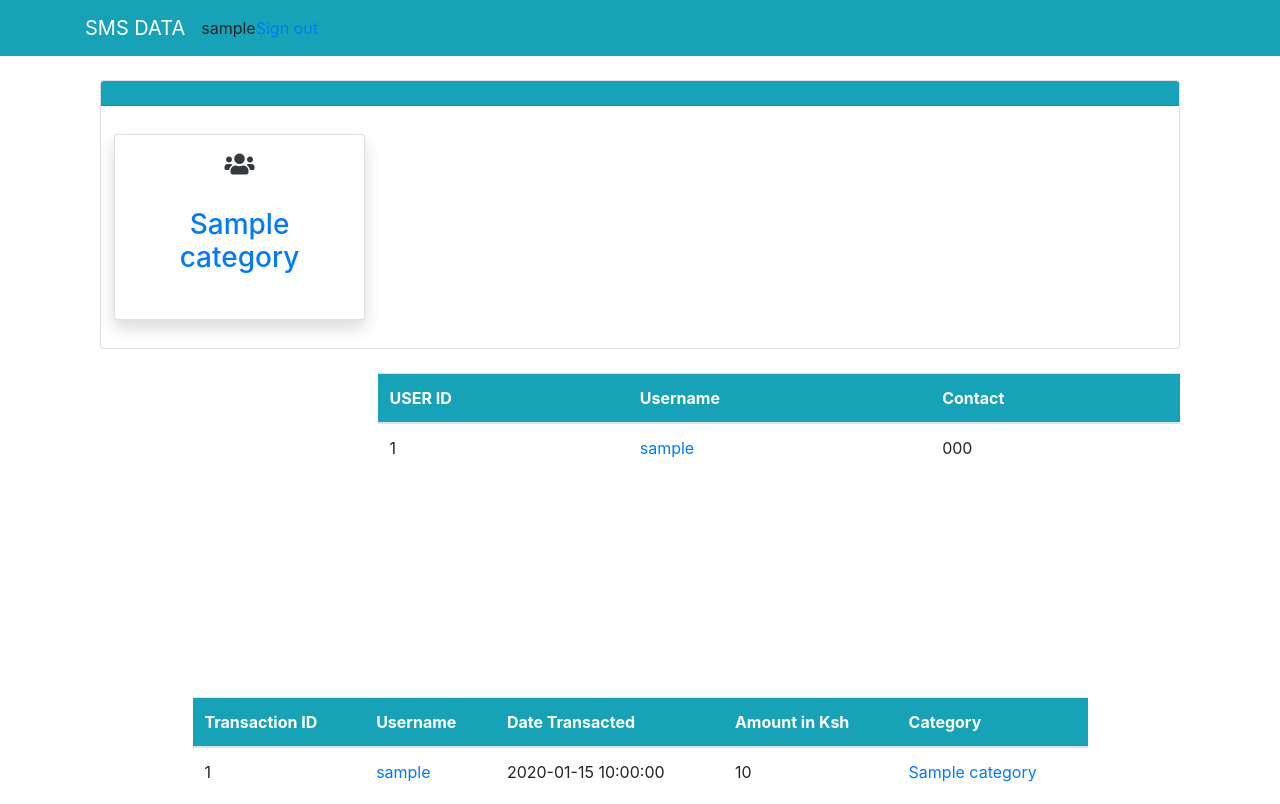
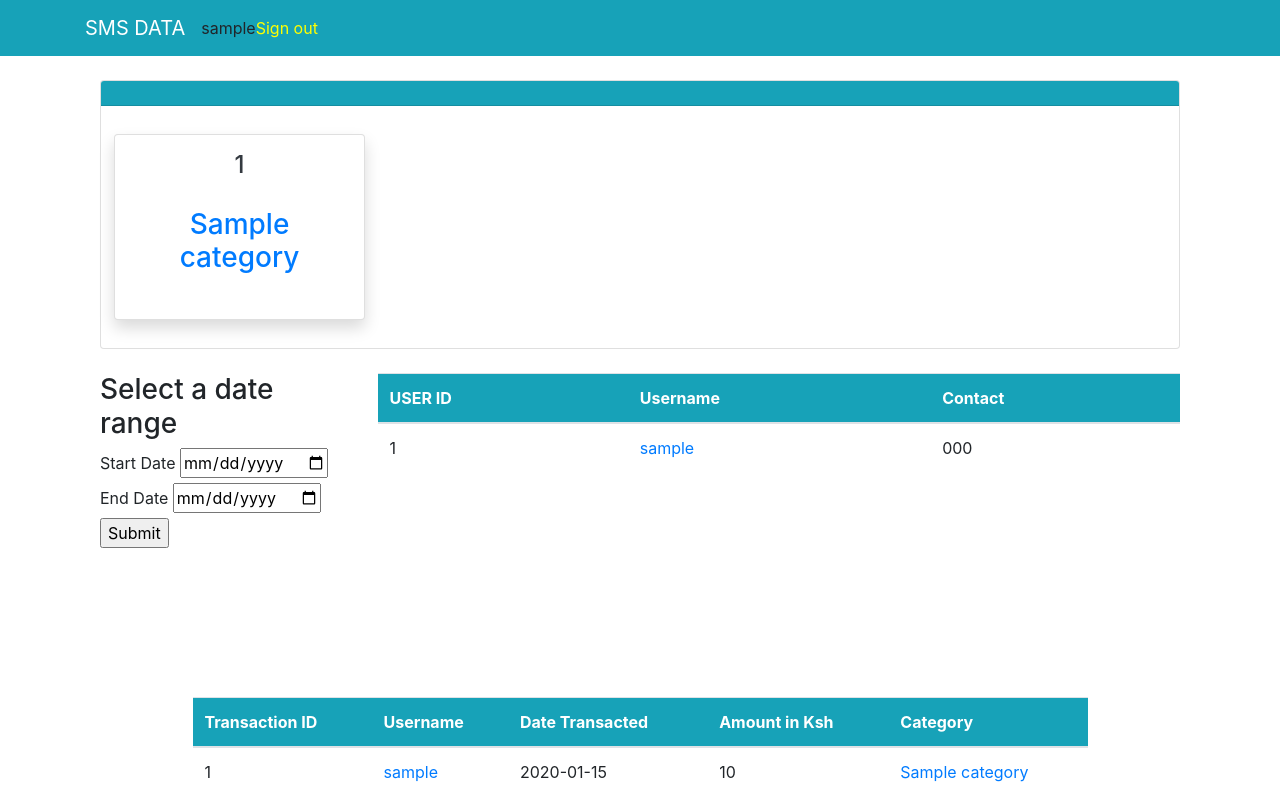
Before and after one commit to MichelAtieno/SMS_Data, a Flask app: page / in a window 1280 px wide. Shown: the top 804 px of the page. Run offline with Flask 2, Linux system fonts and the light colour scheme; a user stored in the database is signed in; tables that the repository leaves empty hold one stand-in row (values such as "Sample post"); some libraries are stand-ins or nearby versions.

Commit message:
Able to view transactions according to date

```diff
--- a/app/main/forms.py
+++ b/app/main/forms.py
@@ -1,20 +1,27 @@
 from flask_wtf import FlaskForm
-from wtforms import IntegerField, StringField, TextAreaField, SubmitField, DateField, SelectField
-from wtforms.validators import Required
+from wtforms import IntegerField, StringField, TextAreaField, SubmitField, SelectField, validators
+from wtforms.fields.html5 import DateField
+from wtforms.validators import Required, DataRequired
 from wtforms_sqlalchemy.fields import QuerySelectField
 from ..models import User, Transaction, Category
 
-def category_query():
-    return Category.query
+# def category_query():
+#     return Category.query
 
-def user_query():
-    return User.query
+# def user_query():
+#     return User.query
+
+
+# class TransactionForm(FlaskForm):
+
+#     amount = IntegerField("Amount", validators=[Required()] )
+#     trans_category = QuerySelectField("Category", query_factory=category_query ,validators=[Required()])
+#     transacted = DateField("Date of Transaction", validators=[Required()] )
+#     user_id = QuerySelectField("USERID", query_factory=user_query, validators=[Required()] )
+
+#     submit =SubmitField("Submit")
 
 class TransactionForm(FlaskForm):
-
-    amount = IntegerField("Amount", validators=[Required()] )
-    trans_category = SelectField("Category", coerce=int ,validators=[Required()])
-    transacted = DateField("Date of Transaction", validators=[Required()] )
-    user_id = SelectField("USERID", coerce=int, validators=[Required()] )
-
-    submit =SubmitField("Submit")
+    startdate = DateField('Start Date', format='%Y-%m-%d', validators=(validators.DataRequired(),))
+    enddate = DateField('End Date', format='%Y-%m-%d', validators=(validators.DataRequired(),))
+    submit = SubmitField('Submit')
--- a/app/main/views.py
+++ b/app/main/views.py
@@ -1,10 +1,12 @@
-from flask import render_template, request, redirect, jsonify, url_for
+from flask import render_template, request, redirect, jsonify, url_for, flash, session
 from flask_login import login_user,logout_user,login_required
 from . import main
 from .. import db
 from .forms import TransactionForm
 from ..models import User, Transaction, Category, TransactionSchema, CategorySchema, UserSchema
 import os
+from datetime import datetime
+
 
 
 @main.route("/",methods=["GET", "POST"])
@@ -18,24 +20,44 @@ def home():
     all_categories = Category.query.all()
 
 
-    # form = TransactionForm()
-    # categories = [(c.id, c.name) for c in Category.query.all()]
-    # users = [(b.id, b.username) for b in User.query.all()]
-    # categories = form.trans_category.choices
-    # users = form.user_id.choices
+    form = TransactionForm()
+    if form.validate_on_submit():
+        firstdate = form.startdate.data
+        enddate = form.enddate.data
+        date_transactions = Transaction.query.filter(Transaction.transacted.between(firstdate, enddate)).all()
+
+
+        session['first_date'] = firstdate
+        session['end_date'] = enddate
+
+        return redirect(url_for('main.get_transaction_by_date', firstdate=firstdate, enddate=enddate, transactions=date_transactions))
+
 
     # if form.validate_on_submit():
     #     new_transaction = Transaction(
     #         amount = form.amount.data,
     #         transacted = form.transacted.data,
-    #         trans_category_id = form.trans_category.data,
-    #         user_id_id = form.user_id.data )
+    #         trans_category = form.trans_category.data,
+    #         user_id= form.user_id.data )
     #     db.session.add(new_transaction)
     #     db.session.commit()
     #     return redirect(url_for('main.home'))
+    # flash('New Transaction Created')
 
-    return render_template('index.html', all_users=all_users, all_transactions=all_transactions, data=data, cat_data=cat_data, all_categories=all_categories)
+    return render_template('index.html', all_users=all_users, all_transactions=all_transactions, data=data, cat_data=cat_data, all_categories=all_categories, form=form)
 
+
+@main.route("/date/<enddate>&<firstdate>&<transactions>", methods=["GET"])
+def get_transaction_by_date(enddate, firstdate, transactions):
+    firstdate = session.get('first_date')
+    print(firstdate)
+    enddate = session.get('end_date')
+    print(enddate)
+    transactions = Transaction.query.filter(Transaction.transacted.between(firstdate, enddate)).all()
+    print(transactions)
+
+
+    return render_template('date_transacted.html', firstdate=firstdate, enddate=enddate, transactions=transactions)
 
 @main.route("/cat/<int:id>")
 @login_required
@@ -85,6 +107,8 @@ def get_all_transactions():
     return jsonify(
         data
     )
+
+
 
 @main.route("/transaction/<int:id>", methods=["GET"])
 @login_required
--- a/app/models.py
+++ b/app/models.py
@@ -1,7 +1,7 @@
 from . import db, ma
 from werkzeug.security import generate_password_hash,check_password_hash
 from flask_login import UserMixin
-from datetime import datetime
+from datetime import date, datetime, timedelta
 from marshmallow import Schema, fields
 from . import login_manager
 from sqlalchemy_utils import PhoneNumber
@@ -19,7 +19,7 @@ class Transaction(db.Model):
     account_id = db.Column(db.Integer)
     image_path = db.Column(db.String)
     amount = db.Column(db.Integer)
-    transacted = db.Column(db.DateTime,default=datetime.utcnow)
+    transacted = db.Column(db.Date)
 
     user_id = db.Column(db.Integer,db.ForeignKey("users.id"))
     trans_category = db.Column(db.Integer,db.ForeignKey('category.id'))
--- a/app/templates/index.html
+++ b/app/templates/index.html
@@ -1,5 +1,5 @@
 {% extends 'base.html' %}
-{% import 'bootstrap/wtf.html' as wtf%}
+{% from 'bootstrap/form.html' import render_form %}
 
 {% block title %}
     Main Page
@@ -17,6 +17,21 @@
 <div class="container">
         <div class="row my-4">
             <div class="col-md-3">
+
+                <h3>Select a date range</h3>
+
+                <form action="" method="POST" name="myform">
+                    {{ form.csrf_token }}
+                    {{ form.startdate.label }} {{ form.startdate(class='datepicker') }} {{ form.hidden_tag() }}
+                    {{ form.enddate.label }} {{ form.enddate(class='datepicker') }} {{ form.hidden_tag() }}
+                <p>
+                    {{ form.submit() }}
+                <p>
+                </form>
+
+
+
+
 
             </div>
             <div class="col-md-9">
--- a/app/templates/navbar.html
+++ b/app/templates/navbar.html
@@ -8,9 +8,9 @@
                 <ul class="nav navbar-nav navbar-right">
                   {% if current_user.is_authenticated %}
                   <li>{{current_user.username}}</li>
-                  <li><a href="{{url_for('auth.logout')}}">Sign out</a></li>
+                  <li><a href="{{url_for('auth.logout')}}" style="color:yellow;">Sign out</a></li>
                   {% else %}
-                  <li><a href="{{url_for('auth.login')}}">Sign in</a></li>
+                  <li><a href="{{url_for('auth.login')}}" style="color:yellow;">Sign in</a></li>
                   {%endif%}
                 </ul>
             </div>
--- a/app/templates/topside.html
+++ b/app/templates/topside.html
@@ -12,7 +12,7 @@
                             <div class="col-md-3 p-2">
                                 <a class="text-decoration-none text-dark" href="">
                                     <div class="card my-card shadow text-center p-3">
-                                        <h4><i class="fas fa-users"></i></h4>
+                                        <h4>{{ cat.id }}</h4>
 
                                         <a  href="{{url_for('main.category',id=cat.id)}}" class="card-body"><h3>{{ cat.name }}</h3> </a>
                                     </div>
```
Also changed, not shown: app/templates/date_transacted.html (added, +14 -0 lines).
